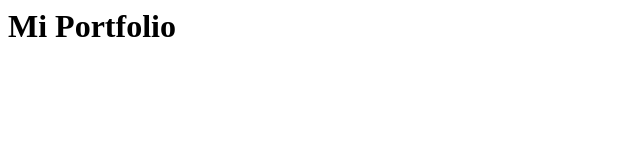
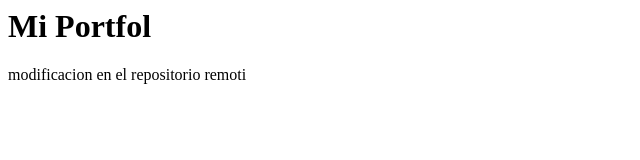
Before and after one commit to Natu1701/PortfolioBackEnd, a plain HTML site: page index.html in a window 1280 px wide. Shown: the whole page, without its empty margins (0-640 px from the left). Drawn offline with Linux system fonts and the light colour scheme.

Commit message:
Update index.html

```diff
--- a/index.html
+++ b/index.html
@@ -1,3 +1,2 @@
-<h1>Mi Portfolio
-
-</h1>
+<h1>Mi Portfol </h1>
+<p> modificacion en el repositorio remoti </p>
```
